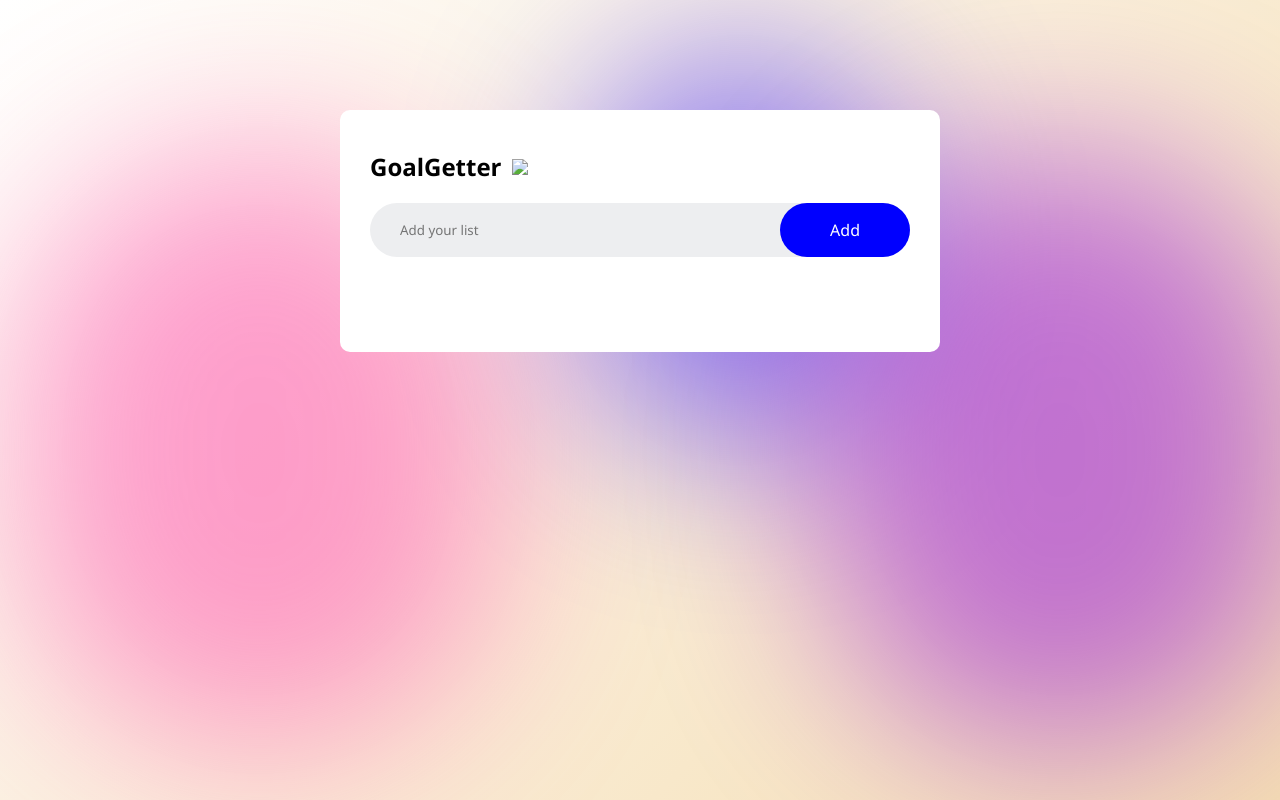
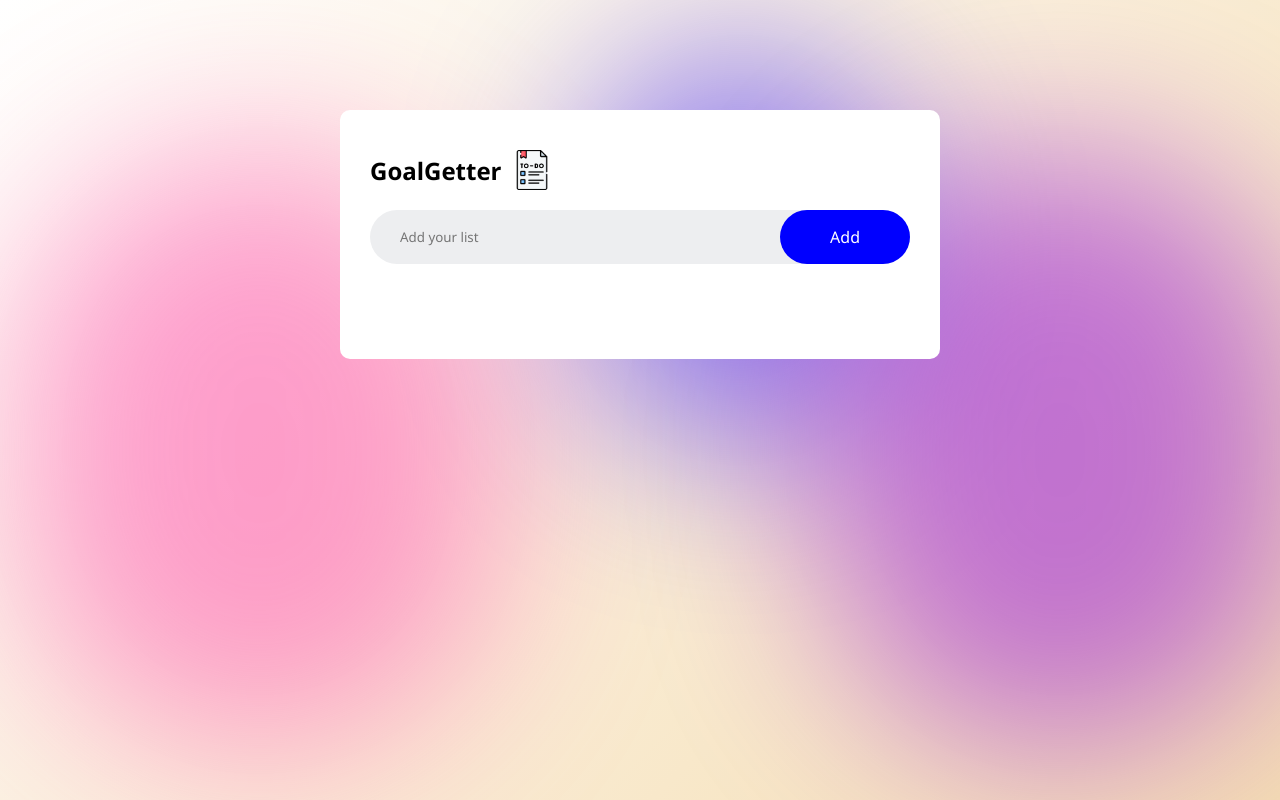
Before and after one commit to xiorw/To-Do-List_App, a plain HTML site: page index.html in a window 1280 px wide. Drawn offline with Linux system fonts and the light colour scheme; the site is published under a folder, as on GitHub Pages, so addresses that start at the root find nothing.

Commit message:
Update index.html

```diff
--- a/index.html
+++ b/index.html
@@ -15,7 +15,7 @@
         </div>
     <div class="container">
         <div class="todo-app">
-            <h2>GoalGetter<img src="/to do list icon.png"></h2>
+            <h2>GoalGetter<img src="to do list icon.png"></h2>
             <div class="row">
                 <input type="text" id="input-box" placeholder="Add your list">
                 <button onclick="addTask()">Add</button>
```
